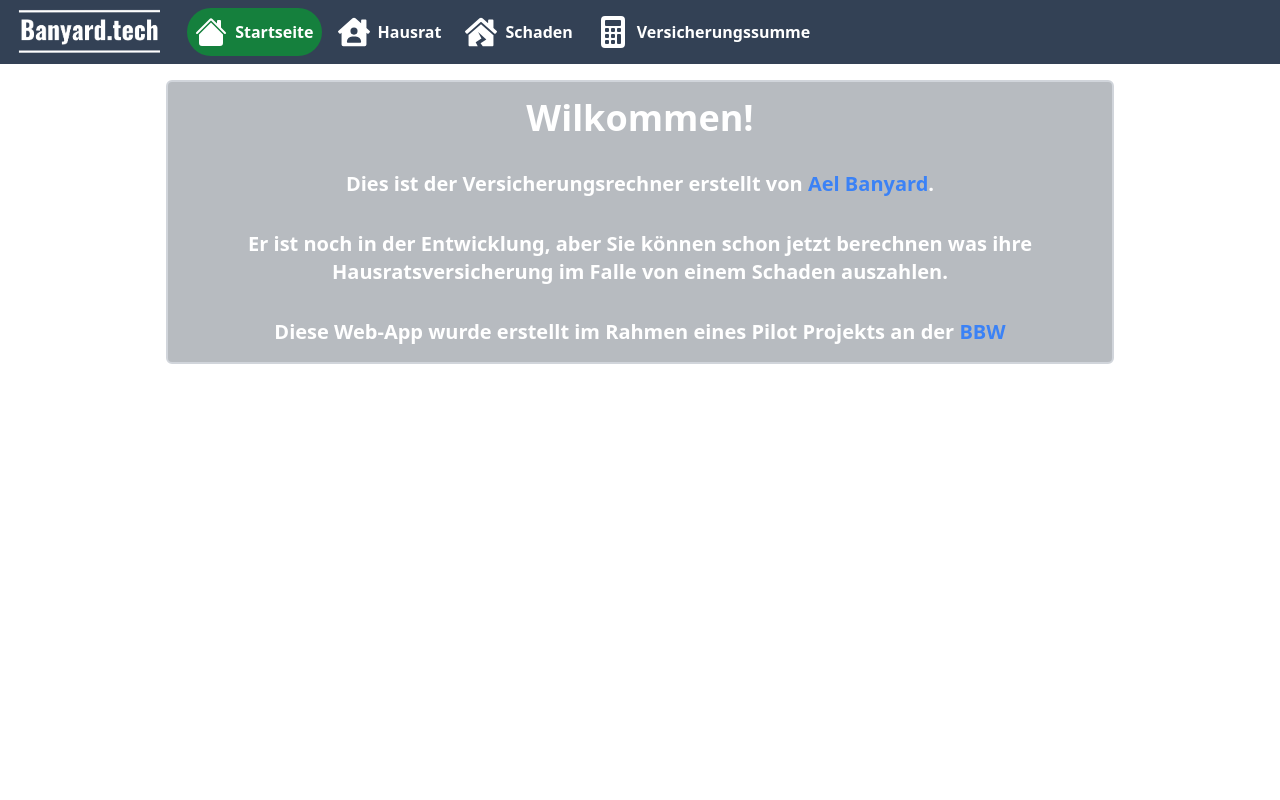
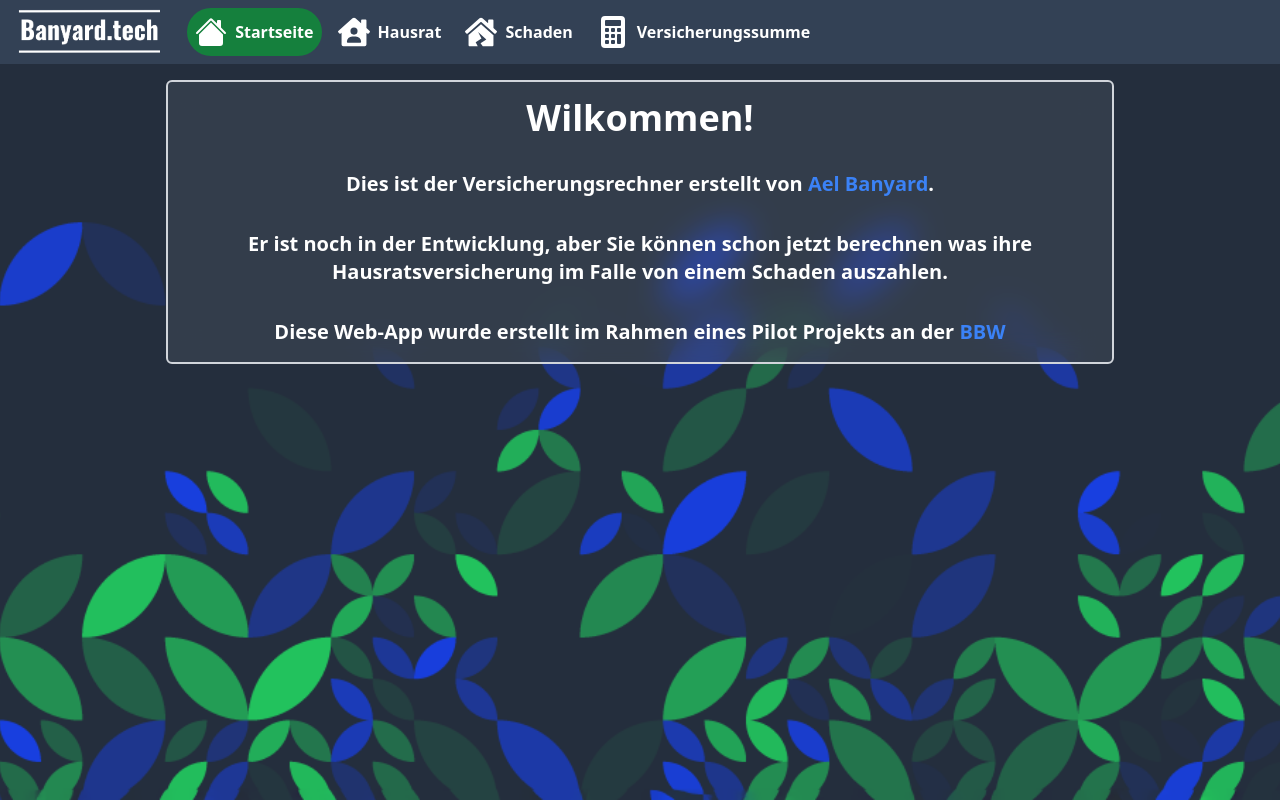
Before and after one commit to AelElliotBanyard/vs-rechner-banyard, a Next.js app in the folder CODE/: page / in a window 1280 px wide. Built offline with nearby package versions, Linux system fonts and the light colour scheme.

Commit message:
add leaf-patter bg to welcome page

```diff
--- a/CODE/src/pages/_app.tsx
+++ b/CODE/src/pages/_app.tsx
@@ -4,7 +4,7 @@ import type { AppProps } from "next/app";
 
 export default function App({ Component, pageProps }: AppProps) {
   return (
-    <div>
+    <div className="flex flex-col h-auto min-h-screen">
       <Header />
       <Component {...pageProps} />
     </div>
--- a/CODE/src/styles/globals.css
+++ b/CODE/src/styles/globals.css
@@ -46,7 +46,7 @@
   }
 
   .welcome {
-    @apply w-full m-0 px-2 flex flex-col items-center grow;
+    @apply w-full m-0 px-2 flex flex-col items-center grow bg-leaf-pattern bg-no-repeat bg-cover bg-center;
   }
   .welcome > .section {
     @apply w-3/4 px-6 flex flex-col justify-center items-center my-4 border-2 border-gray-300 backdrop-blur-lg bg-gray-600 bg-opacity-40 rounded-md;
@@ -201,5 +201,4 @@
   .summe > .section > .buttons {
     @apply flex gap-2 justify-center items-center w-2/3 bg-gray-600 bg-opacity-40 rounded-md backdrop-blur-md mb-4 border-2 border-gray-300;
   }
-
 }
```
